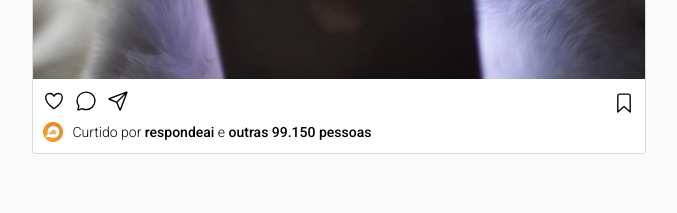
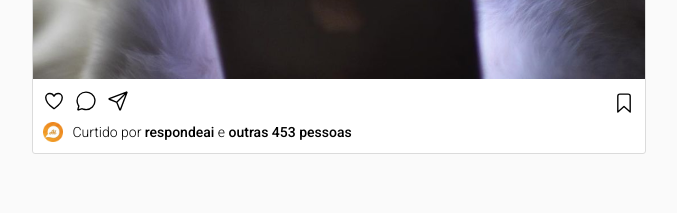
Before and after one commit to leticiagouvea/instagram-react, a React (Create React App) app: page / in a window 1280 px wide. Shown: the part 820-1033 px from the top of the page, without its empty margins (141-818 px from the left). Built offline with nearby package versions, Linux system fonts and the light colour scheme.

Commit message:
Contador de curtidas

```diff
--- a/src/Posts.js
+++ b/src/Posts.js
@@ -51,7 +51,7 @@ function Post(props) {
             <div class="curtidas">
                 <img src={props.imgLike} alt=""/>
                 <div class="numero-curtidas">
-                    Curtido por <strong>{props.userLike}</strong> e <strong>outras {props.numberLike.toFixed(2) + curtida} pessoas</strong>
+                    Curtido por <strong>{props.userLike}</strong> e <strong>outras {props.numberLike + curtida} pessoas</strong>
                 </div>
             </div>
         </div>
@@ -66,7 +66,7 @@ export default function Posts() {
             imgPost: "./imgs/gato-telefone 1.png",
             imgLike: "./imgs/respondeai 1.png",
             userLike: "respondeai",
-            numberLike: 99.150
+            numberLike: 453
         },
         {
             imgUser: "./imgs/barked 1.png",
@@ -74,7 +74,7 @@ export default function Posts() {
             imgPost: "./imgs/dog 1.png",
             imgLike: "./imgs/adorableanimals 1.png",
             userLike: "adorableanimals",
-            numberLike: 102.950
+            numberLike: 890
         },
         {
             imgUser: "./imgs/nathanwpylestrangeplanet 1.png",
@@ -82,7 +82,7 @@ export default function Posts() {
             imgPost: "./imgs/cats-nathanwpyle.jpg",
             imgLike: "./imgs/adorableanimals 1.png",
             userLike: "adorableanimals",
-            numberLike: 50.130
+            numberLike: 504
         }
     ]
 
```
